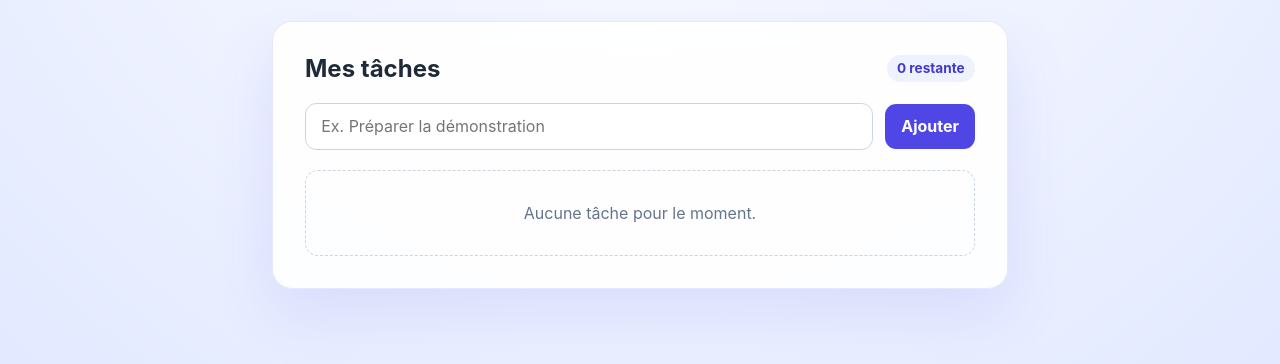
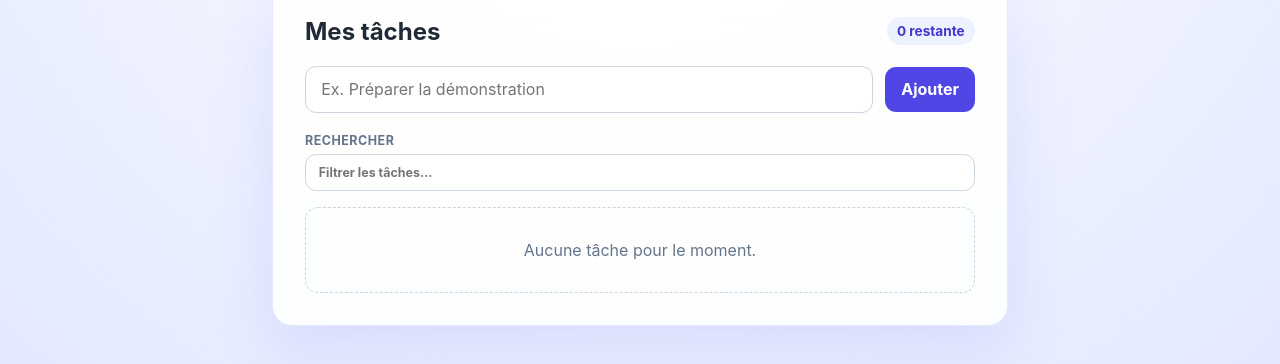
Before and after one commit to Marouane4142/ProjetGit, a website with bundled scripts: page index.html in a window 1280 px wide. Shown: the part 322-686 px from the top of the page. Built offline with nearby package versions, Linux system fonts and the light colour scheme.

Commit message:
feat: connecter la recherche à l'interface

```diff
--- a/css/style.css
+++ b/css/style.css
@@ -132,6 +132,23 @@ button {
   font-weight: 750;
 }
 
+.search-box {
+  display: grid;
+  gap: 0.35rem;
+  margin-bottom: 1rem;
+  color: #64748b;
+  font-size: 0.78rem;
+  font-weight: 750;
+  letter-spacing: 0.04em;
+  text-transform: uppercase;
+}
+
+.search-box input {
+  padding: 0.65rem 0.8rem;
+  border: 1px solid #cbd5e1;
+  border-radius: 0.7rem;
+}
+
 .task-list {
   display: grid;
   gap: 0.65rem;
@@ -226,7 +243,8 @@ button {
   background: #1e293b;
 }
 
-[data-theme='dark'] .task-form input {
+[data-theme='dark'] .task-form input,
+[data-theme='dark'] .search-box input {
   border-color: #475569;
   background: #1e293b;
 }
--- a/index.html
+++ b/index.html
@@ -38,6 +38,11 @@
           <button type="submit">Ajouter</button>
         </form>
 
+        <label class="search-box" for="task-search">
+          <span>Rechercher</span>
+          <input id="task-search" type="search" placeholder="Filtrer les tâches…" />
+        </label>
+
         <p id="empty-state" class="empty-state">Aucune tâche pour le moment.</p>
         <ul id="task-list" class="task-list" aria-live="polite"></ul>
       </section>
--- a/js/app.js
+++ b/js/app.js
@@ -1,4 +1,10 @@
-import { createTask, removeTask, taskSummary, toggleTask } from './tasks.js';
+import {
+  createTask,
+  filterTasks,
+  removeTask,
+  taskSummary,
+  toggleTask,
+} from './tasks.js';
 import { loadTasks, saveTasks } from './storage.js';
 import { initializeTheme } from './theme.js';
 
@@ -9,6 +15,7 @@ const emptyState = document.querySelector('#empty-state');
 const counter = document.querySelector('#task-counter');
 const template = document.querySelector('#task-template');
 const themeToggle = document.querySelector('#theme-toggle');
+const searchInput = document.querySelector('#task-search');
 
 let tasks = loadTasks();
 
@@ -22,7 +29,9 @@ function persistAndRender() {
 function render() {
   list.replaceChildren();
 
-  for (const task of tasks) {
+  const visibleTasks = filterTasks(tasks, searchInput.value);
+
+  for (const task of visibleTasks) {
     const item = template.content.firstElementChild.cloneNode(true);
     item.dataset.id = task.id;
     item.classList.toggle('is-done', task.done);
@@ -32,7 +41,10 @@ function render() {
 
   const { total, remaining } = taskSummary(tasks);
   counter.textContent = `${remaining} restante${remaining > 1 ? 's' : ''}`;
-  emptyState.hidden = total > 0;
+  emptyState.textContent = total === 0
+    ? 'Aucune tâche pour le moment.'
+    : 'Aucune tâche ne correspond à la recherche.';
+  emptyState.hidden = visibleTasks.length > 0;
 }
 
 form.addEventListener('submit', (event) => {
@@ -58,4 +70,6 @@ list.addEventListener('click', (event) => {
   persistAndRender();
 });
 
+searchInput.addEventListener('input', render);
+
 render();
```
